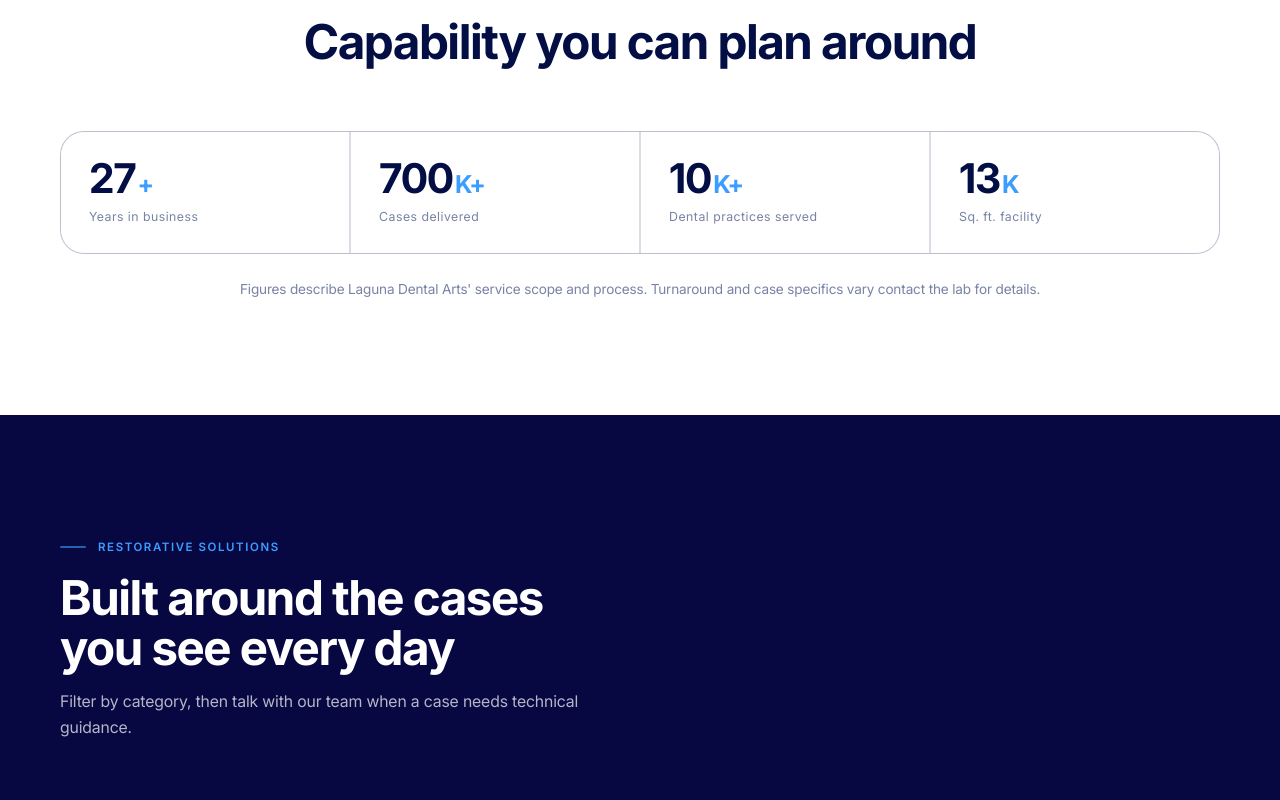
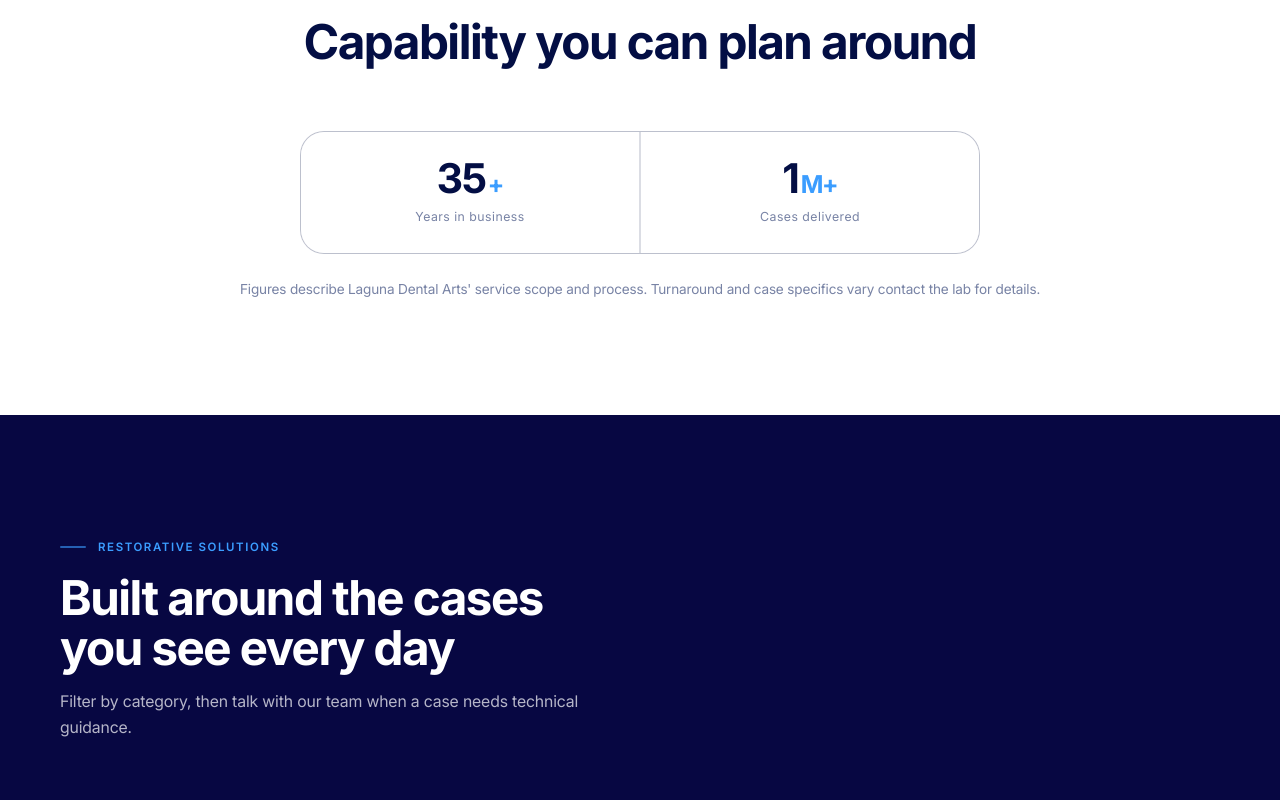
Before and after one commit to vipinpal70/laguna-dental-arts, a Next.js app: page / in a window 1280 px wide. Shown: the part 1660-2460 px from the top of the page. Built offline with nearby package versions, Linux system fonts and the light colour scheme.

Commit message:
fix: latest changes from mail 27/08/26

```diff
--- a/app/globals.css
+++ b/app/globals.css
@@ -1323,79 +1323,21 @@ h3.display {
 /* =====================================================================
    STAT GRID
    ===================================================================== */
-.stat-grid {
-  display: grid;
-  grid-template-columns: repeat(4, 1fr);
-  gap: 2px;
-  margin-top: 44px;
-  background: var(--line-dark);
-  border: 1px solid var(--line-dark);
-  border-radius: var(--r-lg);
-  overflow: hidden;
-}
-
-.stat-grid--light {
-  background: var(--line);
-  border-color: var(--line);
-}
-
-.stat {
-  border-radius: 0;
-  border: 0;
-  padding: 26px 28px;
-  text-align: left;
-  box-shadow: none;
-}
-
-.stat-grid--light .stat {
-  background: #fff;
-}
-
-.stat__num {
-  font-weight: 700;
-  font-size: clamp(2rem, 3.2vw, 2.7rem);
-  letter-spacing: -0.03em;
-  line-height: 1;
-  color: var(--navy);
-  display: flex;
-  align-items: baseline;
-  gap: 2px;
-}
-
-.section--navy .stat__num,
-.section--tint .stat__num {
-  color: #fff;
-}
-
-.stat__num .suf {
-  color: var(--blue);
-  font-size: 0.6em;
-}
-
-.stat__label {
-  font-size: 0.78rem;
-  letter-spacing: 0.04em;
-  color: var(--ink-faint);
-  margin-top: 8px;
-}
-
-.section--navy .stat__label,
-.section--tint .stat__label {
-  color: rgba(210, 224, 250, 0.6);
-}
-
-.stat-note {
-  margin-top: 24px;
-  color: var(--ink-faint);
-  font-size: 0.86rem;
-  text-align: center;
-}
-
-@media (max-width: 900px) {
-  .stat-grid {
-    grid-template-columns: repeat(2, 1fr);
-  }
-}
+.stat-grid { display: grid; grid-template-columns: repeat(4, 1fr); gap: 2px; margin-top: 44px; background: var(--line-dark); border: 1px solid var(--line-dark); border-radius: var(--r-lg); overflow: hidden; }
+.stat-grid--light { background: var(--line); border-color: var(--line); }
+.stat { border-radius: 0; border: 0; padding: 26px 28px; text-align: left; box-shadow: none; }
+.stat-grid--light .stat { background: #fff; }
+.stat__num { font-weight: 700; font-size: clamp(2rem, 3.2vw, 2.7rem); letter-spacing: -0.03em; line-height: 1; color: var(--navy); display: flex; align-items: baseline; gap: 2px; }
+.section--navy .stat__num, .section--tint .stat__num { color: #fff; }
+.stat__num .suf { color: var(--blue); font-size: 0.6em; }
+.stat__label { font-size: 0.78rem; letter-spacing: 0.04em; color: var(--ink-faint); margin-top: 8px; }
+.section--navy .stat__label, .section--tint .stat__label { color: rgba(210, 224, 250, 0.6); }
+.stat-note { margin-top: 24px; color: var(--ink-faint); font-size: 0.86rem; text-align: center; }
+.stat-grid--2 { grid-template-columns: repeat(2, 1fr); max-width: 680px; margin-inline: auto; }
+.stat-grid--2 .stat { text-align: center; }
+.stat-grid--2 .stat__num { justify-content: center; }
+@media (max-width: 900px) { .stat-grid { grid-template-columns: repeat(2, 1fr); } }
+@media (max-width: 560px) { .stat-grid--2 { grid-template-columns: 1fr; } }
 
 /* =====================================================================
    TEAM SHOWCASE & BIO MODAL (about)
--- a/app/page.tsx
+++ b/app/page.tsx
@@ -95,7 +95,7 @@ const TESTIMONIALS = [
 ];
 
 const FAQ = [
-  { q: "What dental lab services does Laguna Dental Arts provide?", a: "Laguna is a full-service dental laboratory for crowns and bridges, implants and full-arch restorations, removables, veneers, night guards, orthodontic and sleep appliances, surgical guides, models, and related digital workflows." },
+  { q: "What dental lab services does Laguna Dental Arts provide?", a: "Laguna is a full-service dental laboratory for crowns and bridges, implants and full-arch restorations, removables, veneers, night guards, orthodontic appliances, surgical guides, models, and related digital workflows." },
   { q: "Does Laguna Dental Arts accept digital scans?", a: "Yes. We accept cases from major intraoral scanner workflows and open STL or PLY files. Contact the lab if you need help connecting your scanner or transferring a case." },
   { q: "Can I send traditional impressions?", a: "Yes. The lab supports digital and conventional workflows. Include a complete prescription, opposing records, bite, shade, and any photographs or component details required for the restoration." },
   { q: "Do you offer dental lab pickup and delivery near Sacramento and Elk Grove?", a: "Laguna is located in Elk Grove and offers eligible Sacramento-area practices local pickup and delivery. Call the lab to confirm your practice location, schedule, and case requirements." },
@@ -177,11 +177,9 @@ export default function HomePage() {
             <span className="eyebrow center">One lab, built for your bench</span>
             <h2 className="display">Capability you can plan around</h2>
           </div>
-          <div className="stat-grid stat-grid--light reveal">
-            <div className="stat"><StatCounter to={27} suffix="+" /><div className="stat__label">Years in business</div></div>
-            <div className="stat"><StatCounter to={700} suffix="K+" /><div className="stat__label">Cases delivered</div></div>
-            <div className="stat"><StatCounter to={10} suffix="K+" /><div className="stat__label">Dental practices served</div></div>
-            <div className="stat"><StatCounter to={13} suffix="K" /><div className="stat__label">Sq. ft. facility</div></div>
+          <div className="stat-grid stat-grid--light stat-grid--2 reveal">
+            <div className="stat"><StatCounter to={35} suffix="+"/><div className="stat__label">Years in business</div></div>
+            <div className="stat"><StatCounter to={1} suffix="M+" /><div className="stat__label">Cases delivered</div></div>
           </div>
           <p className="stat-note">Figures describe Laguna Dental Arts&apos; service scope and process. Turnaround and case specifics vary contact the lab for details.</p>
         </div>
--- a/app/services/page.tsx
+++ b/app/services/page.tsx
@@ -22,7 +22,7 @@ const WORKFLOW = [
 ];
 
 const FAQ = [
-  { q: "What services does Laguna Dental Arts provide?", a: "We support crown and bridge, implant restorations, full-arch solutions, veneers, dentures and partials, night guards, orthodontic appliances, sleep appliances, surgical guides, models, and digital planning." },
+  { q: "What services does Laguna Dental Arts provide?", a: "We support crown and bridge, implant restorations, full-arch solutions, veneers, dentures and partials, night guards, orthodontic appliances, surgical guides, models, and digital planning." },
   { q: "Do you accept both digital scans and traditional impressions?", a: "Yes. We work with major intraoral scanner systems and open digital files, while continuing to support conventional impressions and physical records when the case calls for them." },
   { q: "Can your technicians help me choose a material or workflow?", a: "Yes. Send the clinical objective, restorative space, occlusion, esthetic requirements, and relevant records. Our team can explain laboratory options while the prescribing dentist retains the clinical decision." },
   { q: "What information should accompany every lab case?", a: "Include a complete prescription, patient identifier, due date, restoration and material, shade, prepared and opposing arches, bite, and any implant or appliance details. Add photographs or diagnostic records when they affect design." },
--- a/components/about/TeamGrid.tsx
+++ b/components/about/TeamGrid.tsx
@@ -53,6 +53,24 @@ export const TEAM: TeamMember[] = [
     ],
   },
   {
+    name: "Julian Inthavongxay",
+    mark: "JI",
+    role: "Removable & Ortho Manager",
+    image: "/images/team/Julian.jpg",
+    bio: [
+      "13 years with Laguna Dental Arts",
+      "Leads our Removable and Orthodontic departments",
+      "Brings extensive experience in removable prosthetics, orthodontic appliances, and laboratory workflows",
+      "Known for his technical knowledge, consistency, and commitment to quality and dependable results",
+      "Works closely with his team to ensure every case receives the attention and craftsmanship it deserves",
+    ],
+    specialties: [
+      "Removable Prosthetics",
+      "Orthodontic Appliances",
+      "Lab Workflows & Quality",
+    ],
+  },
+  {
     name: "Cheer Cha",
     mark: "CC",
     role: "Staining & Glaze Manager",
@@ -71,21 +89,23 @@ export const TEAM: TeamMember[] = [
     ],
   },
   {
-    name: "Julian Inthavongxay",
-    mark: "JI",
-    role: "Removable & Ortho Manager",
-    image: "/images/team/Julian.jpg",
+    name: "Steve Dutra",
+    mark: "SD",
+    role: "Chairside & All-on-X Specialist",
+    image: "/images/team/Steve.jpg",
+    objectPosition: "center top",
     bio: [
-      "13 years with Laguna Dental Arts",
-      "Leads our Removable and Orthodontic departments",
-      "Brings extensive experience in removable prosthetics, orthodontic appliances, and laboratory workflows",
-      "Known for his technical knowledge, consistency, and commitment to quality and dependable results",
-      "Works closely with his team to ensure every case receives the attention and craftsmanship it deserves",
+      "30 years of experience in the dental laboratory industry",
+      "Specializes in chairside support, All-on-X/full-arch cases, and complex implant workflows",
+      "Brings extensive experience in removable prosthetics and comprehensive restorative cases",
+      "Known for his hands-on approach, technical expertise, and ability to support doctors through demanding chairside procedures",
+      "Focused on helping create a smooth experience for the doctor, the laboratory, and most importantly, the patient",
     ],
     specialties: [
+      "Chairside Support",
+      "All-on-X / Full-Arch",
+      "Complex Implant Workflows",
       "Removable Prosthetics",
-      "Orthodontic Appliances",
-      "Lab Workflows & Quality",
     ],
   },
   {
@@ -119,26 +139,6 @@ export const TEAM: TeamMember[] = [
       "Treatment Coordinating",
       "Dental Management",
       "Health Administrative Management",
-    ],
-  },
-  {
-    name: "Steve Dutra",
-    mark: "SD",
-    role: "Chairside & All-on-X Specialist",
-    image: "/images/team/Steve.jpg",
-    objectPosition: "center top",
-    bio: [
-      "30 years of experience in the dental laboratory industry",
-      "Specializes in chairside support, All-on-X/full-arch cases, and complex implant workflows",
-      "Brings extensive experience in removable prosthetics and comprehensive restorative cases",
-      "Known for his hands-on approach, technical expertise, and ability to support doctors through demanding chairside procedures",
-      "Focused on helping create a smooth experience for the doctor, the laboratory, and most importantly, the patient",
-    ],
-    specialties: [
-      "Chairside Support",
-      "All-on-X / Full-Arch",
-      "Complex Implant Workflows",
-      "Removable Prosthetics",
     ],
   },
 ];
```
Also changed, not shown: data/services.ts (+33 -117 lines).
